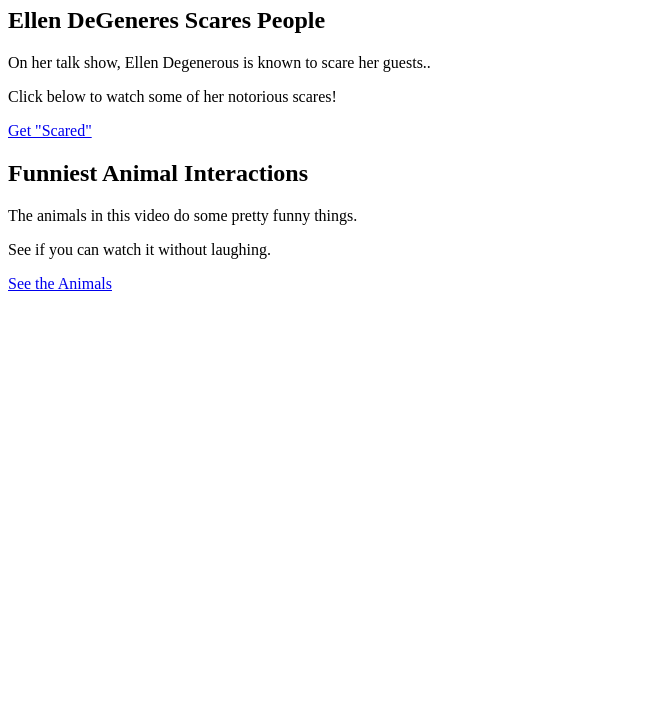
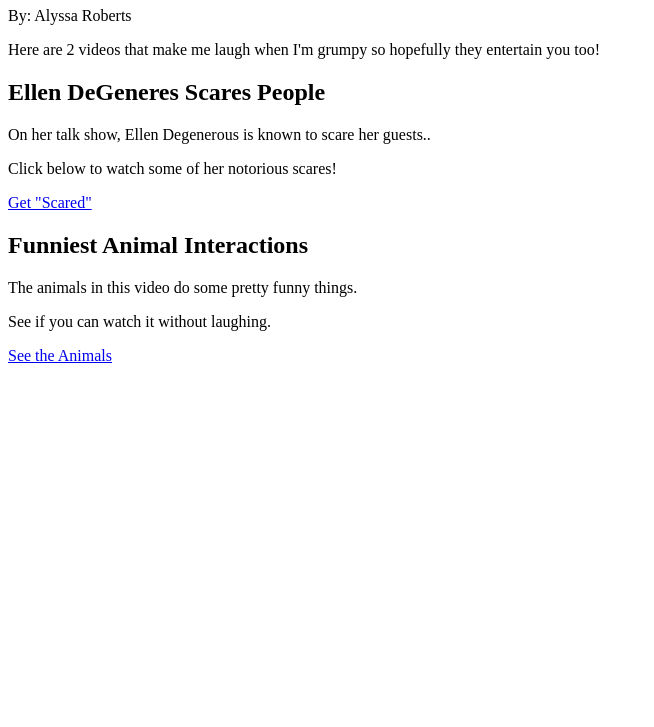
Before and after one commit to robe4896/BACS-200, a plain HTML site: page bacs200/03/amuse.html in a window 1280 px wide. Shown: the part 73-800 px from the top of the page, without its empty margins (0-654 px from the left). Drawn offline with Linux system fonts and the light colour scheme.

Commit message:
project 3 additions

```diff
--- a/bacs200/03/amuse.html
+++ b/bacs200/03/amuse.html
@@ -9,6 +9,8 @@
     <body>
 
         <h1>Laugh a Little</h1>
+        <p> By: Alyssa Roberts </p>
+        <p> Here are 2 videos that make me laugh when I'm grumpy so hopefully they entertain you too! </p>
         <h2>Ellen DeGeneres Scares People </h2>
         <p>On her talk show, Ellen Degenerous is known to scare her guests.. </p>
         <p>Click below to watch some of her notorious scares! </p>
```
Also changed, not shown: bacs200/03/images/ftp-dirs.png (added), bacs200/03/images/ftp-files.png (added), bacs200/03/images/ftp-site-manager.png (added).
